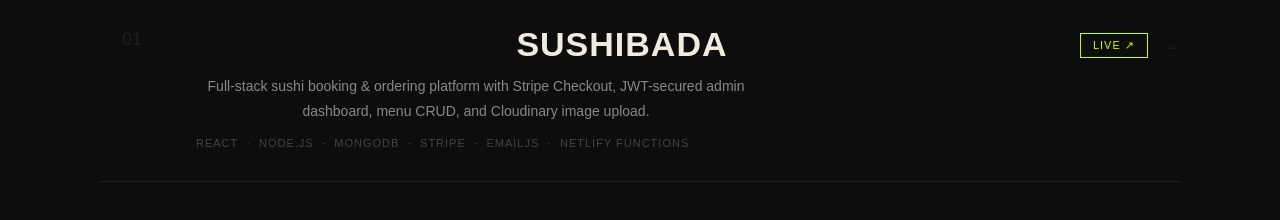
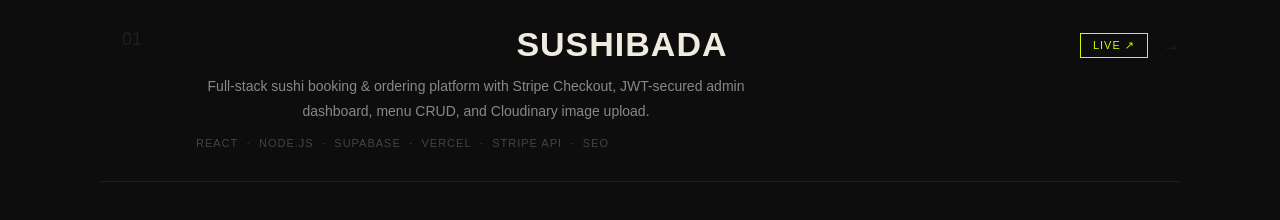
Before and after one commit to wenluanfei/portfolio-react, a React (Create React App) app: page / in a window 1280 px wide. Shown: the part 1980-2200 px from the top of the page. Built offline with nearby package versions, Linux system fonts and the light colour scheme.

Commit message:
change project url and DESC

```diff
--- a/src/components/Projects.jsx
+++ b/src/components/Projects.jsx
@@ -6,10 +6,10 @@
     num: '01',
     title: 'SUSHIBADA',
     desc: 'Full-stack sushi booking & ordering platform with Stripe Checkout, JWT-secured admin dashboard, menu CRUD, and Cloudinary image upload.',
-    tags: ['React', 'Node.js', 'MongoDB', 'Stripe','EmailJS', 'Netlify Functions'],
+    tags: ['React', 'Node.js', 'Supabase', 'Vercel', 'Stripe API', 'SEO'],
     status:  'Live ↗',
     live: true,
-    url: 'https://sushibada.netlify.app/',
+    url: 'https://www.sushibada.com.au/',
   },{
     num: '02',
     title: 'DICTATION APP',
```
